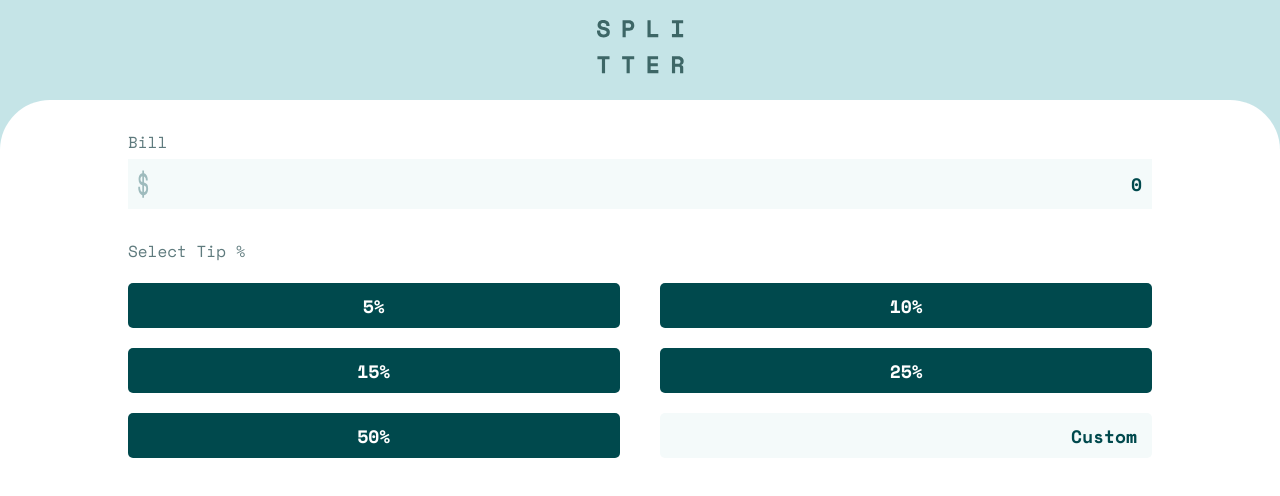
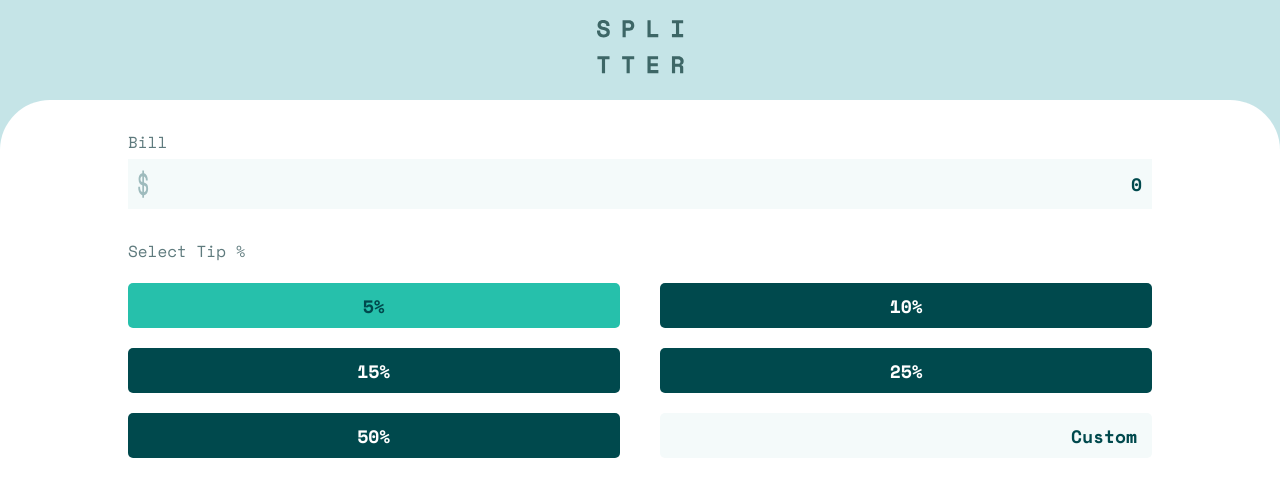
Before and after one commit to cjislegit/tip_calculator, a React (Create React App) app: page / in a window 1280 px wide. Shown: the top 496 px of the page. Built offline with nearby package versions, Linux system fonts and the light colour scheme.

Commit message:
Switched inputs to buttons on the SelectTip components and added function to update tipAmount in state

```diff
--- a/src/App.js
+++ b/src/App.js
@@ -5,7 +5,8 @@ import Bill from './Bill';
 import SelectTip from './SelectTip';
 
 function App() {
-  const [billAmount, setBillAmount] = useState('0');
+  const [billAmount, setBillAmount] = useState(0);
+  const [tipAmout, setTipAmount] = useState(5);
 
   return (
     <div className='App'>
@@ -14,7 +15,7 @@ function App() {
       </div>
       <div className='calculator'>
         <Bill billAmount={billAmount} setBillAmount={setBillAmount} />
-        <SelectTip />
+        <SelectTip setTipAmount={setTipAmount} />
       </div>
     </div>
   );
--- a/src/SelectTip.js
+++ b/src/SelectTip.js
@@ -1,19 +1,37 @@
 import styles from './SelectTip.module.css';
 
-const SelectTip = () => {
+const SelectTip = ({ setTipAmount }) => {
   return (
     <div className={styles.selectTip}>
       <div className={styles.selectTipLabel}>Select Tip %</div>
       <div className={styles.selectTipContainer}>
         <div className={styles.selectTipRowR}>
-          <input type='button' value='5%' />
-          <input type='button' value='15%' />
-          <input type='button' value='50%' />
+          <button
+            value='5'
+            autoFocus
+            onClick={(e) => setTipAmount(e.target.value)}
+          >
+            5%
+          </button>
+          <button value='15' onClick={(e) => setTipAmount(e.target.value)}>
+            15%
+          </button>
+          <button value='50' onClick={(e) => setTipAmount(e.target.value)}>
+            50%
+          </button>
         </div>
         <div className={styles.selectTipRowL}>
-          <input type='button' value='10%' />
-          <input type='button' value='25%' />
-          <input type='text' placeholder='Custom' />
+          <button value='10' onClick={(e) => setTipAmount(e.target.value)}>
+            10%
+          </button>
+          <button value='25' onClick={(e) => setTipAmount(e.target.value)}>
+            25%
+          </button>
+          <input
+            type='text'
+            placeholder='Custom'
+            onChange={(e) => setTipAmount(e.target.value)}
+          />
         </div>
       </div>
     </div>
--- a/src/SelectTip.module.css
+++ b/src/SelectTip.module.css
@@ -22,23 +22,25 @@
   flex-direction: column;
 }
 
-.selectTipContainer input {
+.selectTipContainer input,
+button {
   height: 45px;
   margin-bottom: 20px;
   border-radius: 5px;
   border: none;
 }
 
-.selectTipContainer input[type='button'] {
+.selectTipContainer button {
   background-color: var(--Very-dark-cyan);
   color: white;
   font-weight: 700;
   font-size: large;
 }
 
-.selectTipContainer input[type='button']:focus {
+.selectTipContainer button:focus {
   background-color: var(--Strong-cyan);
   color: var(--Very-dark-cyan);
+  outline: none;
 }
 
 .selectTipContainer input[type='text'] {
```
